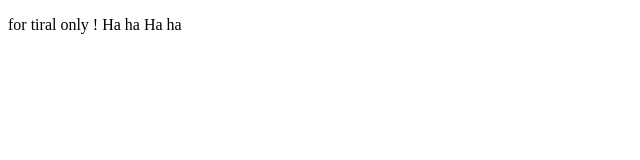
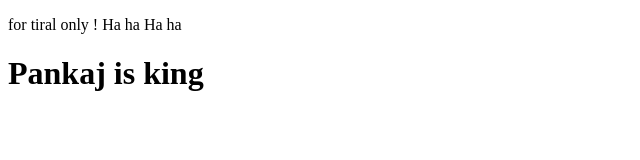
Before and after one commit to B8PANKAJ/Packer, a plain HTML site: page index.html in a window 1280 px wide. Shown: the whole page, without its empty margins (0-640 px from the left). Drawn offline with Linux system fonts and the light colour scheme.

Commit message:
bas ye thik hai

```diff
--- a/index.html
+++ b/index.html
@@ -10,6 +10,7 @@
 
 <body>
     <p>for tiral only ! Ha ha Ha ha</p>
+    <h1>Pankaj is king</h1>
 </body>
 
 </html>
```
